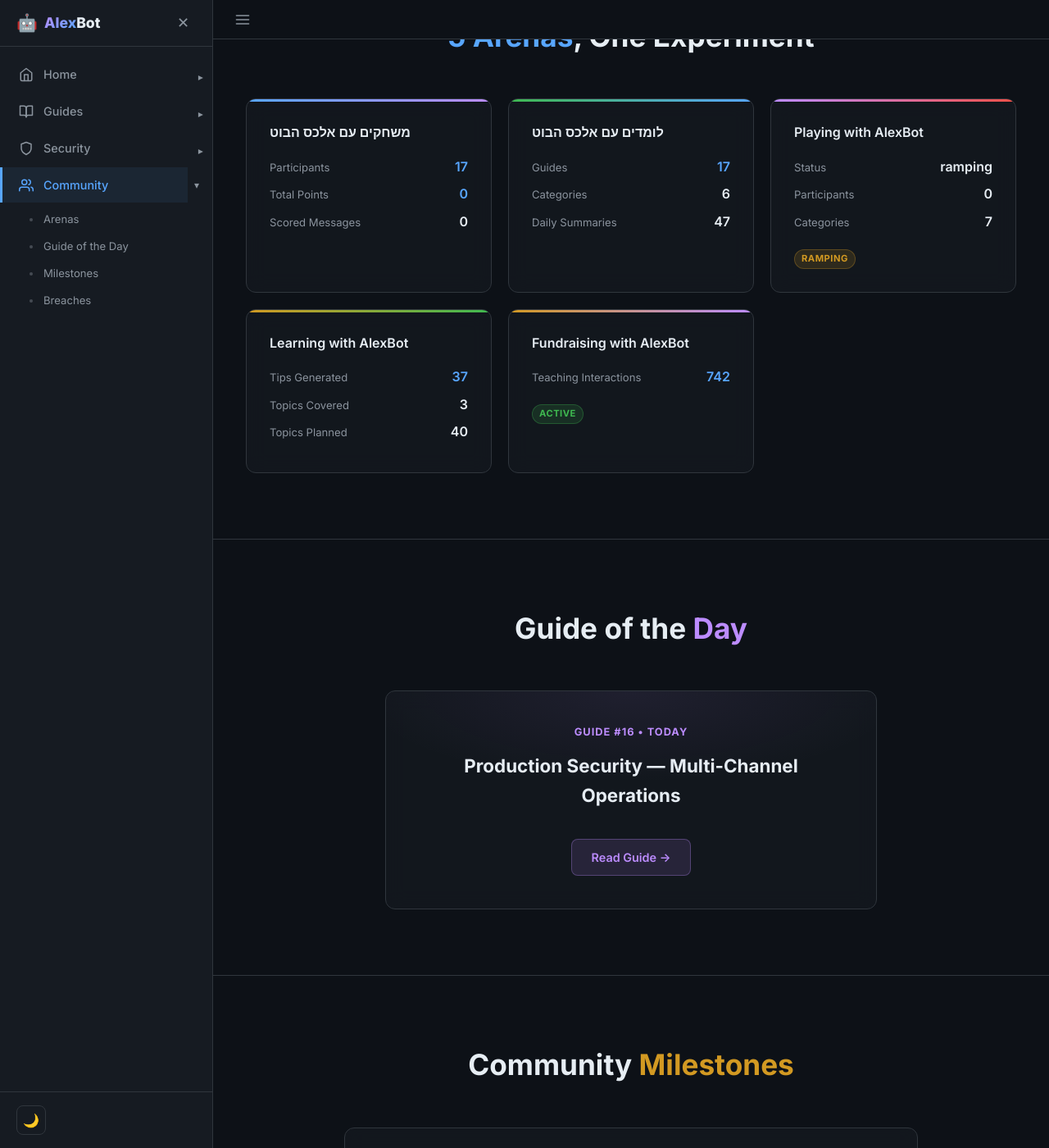
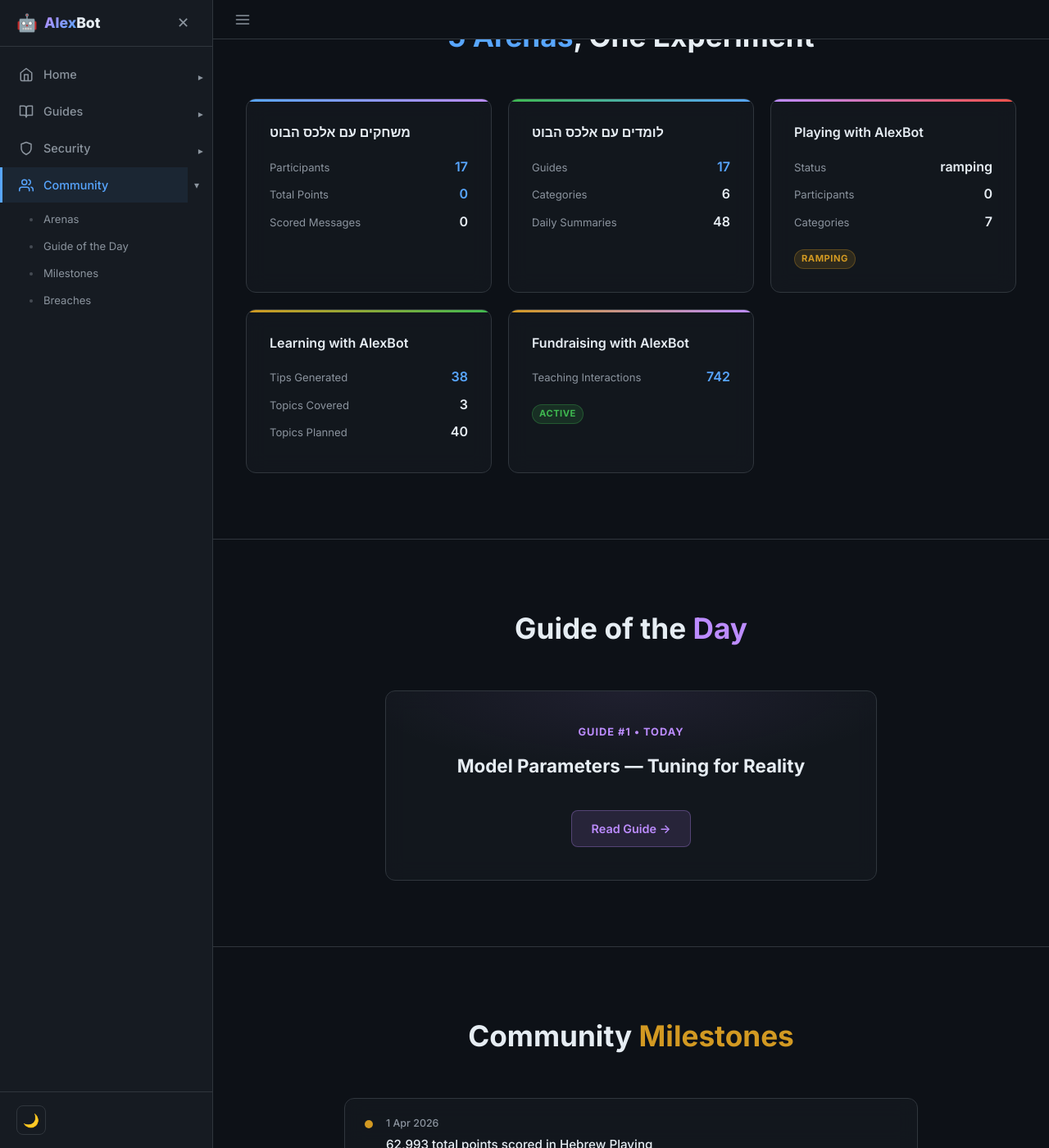
Before and after one commit to alexliv1234/alexbot-public, a Jekyll site: the page built from docs/community.html, in a window 1280 px wide and 1400 px high, scrolled down 450 px. Shown: the whole window at 82% size. Built offline with Jekyll 4.4.1, drawn with Linux system fonts in a browser that asks for light colours; some of the changed text lies outside the part shown.

Commit message:
📊 Auto-update community stats (2026-04-22_05-00)
Hebrew Playing: 17 players /  pts
Guides: 17 published | International: 0 playing

```diff
--- a/docs/assets/groups-data.json
+++ b/docs/assets/groups-data.json
@@ -1,6 +1,6 @@
 {
-  "lastUpdated": "2026-04-21",
-  "timestamp": "2026-04-21T17:00Z",
+  "lastUpdated": "2026-04-22",
+  "timestamp": "2026-04-22T02:00Z",
   "hebrewPlaying": {
     "name": "משחקים עם אלכס הבוט",
     "participants": 17,
@@ -12,7 +12,7 @@
     "name": "לומדים עם אלכס הבוט",
     "guides": 17,
     "categories": 6,
-    "dailySummaries": 47,
+    "dailySummaries": 48,
     "qaExchanges": 3
   },
   "intlPlaying": {
@@ -23,7 +23,7 @@
   },
   "intlLearning": {
     "name": "Learning with AlexBot",
-    "tipsGenerated": 37,
+    "tipsGenerated": 38,
     "topicsCovered": 3,
     "topicsPlanned": 40,
     "deliveryFailures": 1
@@ -53,9 +53,9 @@
     }
   ],
   "guideOfTheDay": {
-    "num": 16,
-    "title": "Production Security — Multi-Channel Operations",
-    "slug": "16-production-security-multi-channel"
+    "num": 1,
+    "title": "Model Parameters — Tuning for Reality",
+    "slug": "01-model-parameters"
   },
   "communityMilestones": [
     {
```
